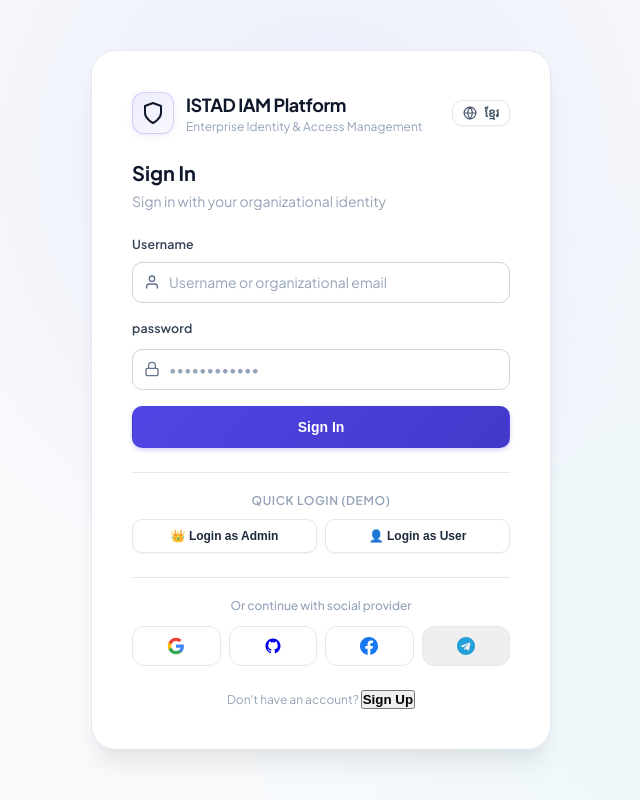
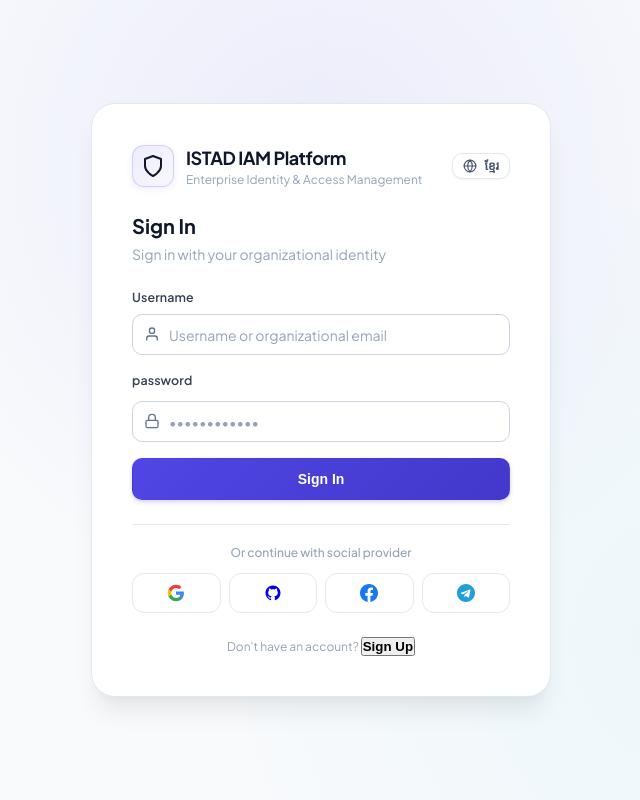
Before and after one commit to Houngmingyeak/microservice-class-lesson, a React (Vite) app in the folder microservice/iam-service/iam-web/react-web/: page / in a window 1280 px wide. Shown: the whole page, without its empty margins (319-959 px from the left). Built offline with nearby package versions, Linux system fonts and the light colour scheme; no server answers; a web font is replaced by a local one.

Commit message:
feat(iam-web): remove quick demo login from sign in page

```diff
--- a/microservice/iam-service/iam-web/react-web/src/components/auth/LoginView.jsx
+++ b/microservice/iam-service/iam-web/react-web/src/components/auth/LoginView.jsx
@@ -14,7 +14,7 @@ import {
 } from '../common/Icons';
 
 export const LoginView = ({ onShowToast }) => {
-  const { login, quickLogin, setAuthView } = useAuth();
+  const { login, setAuthView } = useAuth();
   const { locale, setLocale, t } = useI18n();
 
   const [username, setUsername] = useState('');
@@ -115,29 +115,6 @@ export const LoginView = ({ onShowToast }) => {
           </button>
         </form>
 
-        {/* Quick Demo Logins */}
-        <div className="mt-6 pt-5 border-t border-slate-200">
-          <span className="text-xs text-slate-500 font-semibold uppercase tracking-wider block mb-2.5 text-center">
-            {t('quickDemoLogin')}
-          </span>
-          <div className="grid grid-cols-2 gap-2">
-            <button
-              type="button"
-              onClick={() => quickLogin('admin')}
-              className="btn btn-secondary text-xs py-2 px-3 text-indigo-700 font-semibold hover:border-indigo-300"
-            >
-              👑 {t('loginAsAdmin')}
-            </button>
-            <button
-              type="button"
-              onClick={() => quickLogin('user')}
-              className="btn btn-secondary text-xs py-2 px-3 text-slate-700 font-semibold hover:border-slate-300"
-            >
-              👤 {t('loginAsUser')}
-            </button>
-          </div>
-        </div>
-
         {/* Social Logins */}
         <div className="mt-6 pt-5 border-t border-slate-200">
           <span className="text-xs text-slate-500 font-medium block mb-3 text-center">
@@ -165,14 +142,13 @@ export const LoginView = ({ onShowToast }) => {
             >
               <IconFacebook size={18} />
             </a>
-            <button
-              type="button"
-              onClick={() => quickLogin('user')}
+            <a
+              href="/oauth2/authorization/telegram"
               className="p-2.5 bg-white border border-slate-200 hover:border-slate-300 rounded-xl flex items-center justify-center transition shadow-sm hover:shadow text-sky-500"
               title="Sign in with Telegram"
             >
               <IconTelegram size={18} />
-            </button>
+            </a>
           </div>
         </div>
 
@@ -180,6 +156,7 @@ export const LoginView = ({ onShowToast }) => {
         <div className="mt-6 text-center text-xs text-slate-500">
           {t('dontHaveAccount')}{' '}
           <button
+            type="button"
             onClick={() => setAuthView('register')}
             className="text-indigo-600 hover:underline font-semibold"
           >
```
